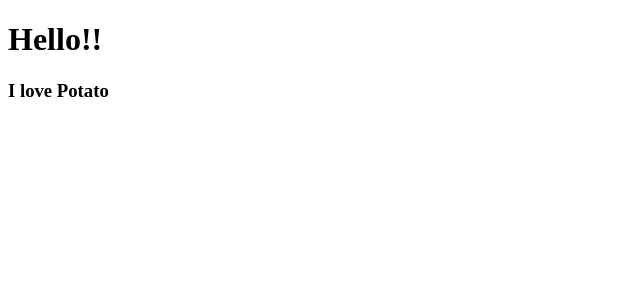
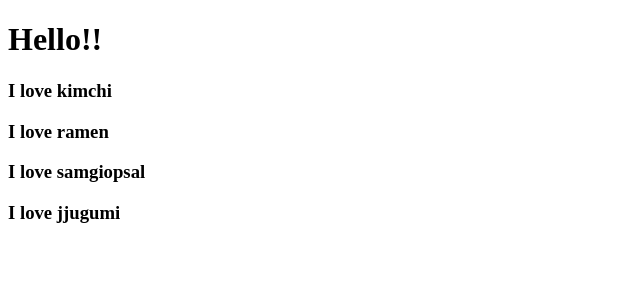
Before and after one commit to drow724/ReactJS, a React (Create React App) app in the folder movie_app_2019/: page / in a window 1280 px wide. Shown: the top 300 px of the page, without its empty margins (0-640 px from the left). Built offline with nearby package versions, Linux system fonts and the light colour scheme.

Commit message:
Reusable Components with JSX + Props

```diff
--- a/movie_app_2019/src/App.js
+++ b/movie_app_2019/src/App.js
@@ -1,11 +1,20 @@
 import React from "react";
-import Potato from "./Potato";
+
+function Food({fav}) {
+  console.log(fav)
+  return (
+      <h3>I love {fav}</h3>
+  )
+}
 
 function App() {
   return (
     <div>
       <h1>Hello!! </h1>
-      <Potato />
+      <Food fav="kimchi"/>
+      <Food fav="ramen"/>
+      <Food fav="samgiopsal"/>
+      <Food fav="jjugumi"/>
     </div>
   );
 }
--- a/movie_app_2019/src/Potato.js
+++ /dev/null
@@ -1,9 +0,0 @@
-import React from "react";
-
-function Potato() {
-    return (
-        <h3>I love Potato</h3>
-    )
-}
-
-export default Potato;
```
